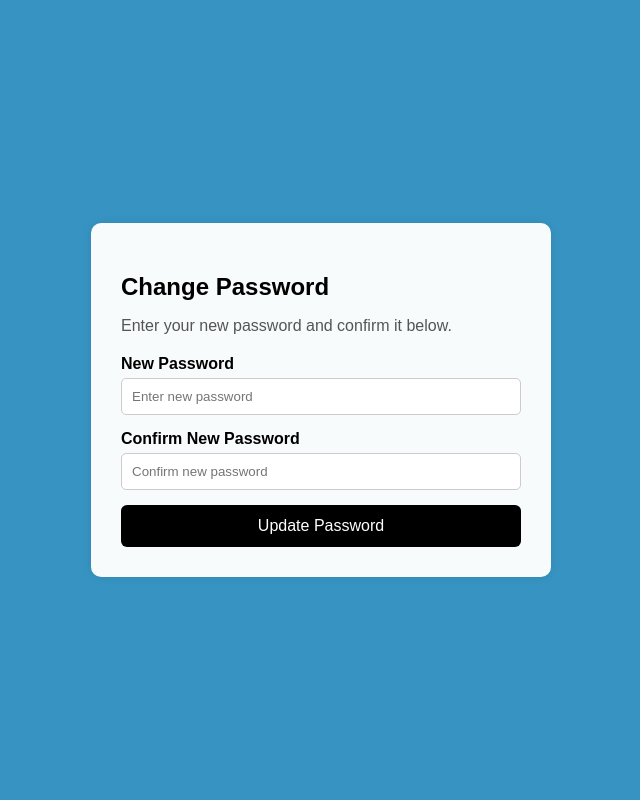
After one commit to Devendra470/Alumni_Portal, a Django app: page /passwd in a window 1280 px wide. The commit adds this page. Shown: the whole page, without its empty margins (319-959 px from the left). Run offline with Django 5.2, Linux system fonts and the light colour scheme.

Commit message:
Added Change Password Module

```diff
--- a/alumni/templates/alumni/joinnetwork.html
+++ b/alumni/templates/alumni/joinnetwork.html
@@ -23,7 +23,6 @@
         <div class="radio-group">
           <label><input type="radio" name="role" value="Alumni" checked />Alumni</label>
           <label><input type="radio" name="role" value="Student" />Student</label>
-          <label><input type="radio" name="role" value="Faculty" />Faculty</label>
         </div>
 
         <div class="input-group">
--- /dev/null
+++ b/alumni/templates/alumni/passwd.html
@@ -0,0 +1,92 @@
+<!DOCTYPE html>
+<html lang="en">
+
+<head>
+  <meta charset="UTF-8" />
+  <meta name="viewport" content="width=device-width, initial-scale=1.0" />
+  <title>Change Your Password</title>
+  <style>
+    body {
+      margin: 0;
+      padding: 0;
+      font-family: Arial, sans-serif;
+      background-color: #3794c2;
+      display: flex;
+      justify-content: center;
+      align-items: center;
+      height: 100vh;
+    }
+
+    .form-container {
+      background-color: #f8fbfb;
+      padding: 30px;
+      border-radius: 10px;
+      width: 400px;
+      box-shadow: 0 0 10px rgba(0, 0, 0, 0.1);
+    }
+
+    h2 {
+      margin-bottom: 10px;
+      font-size: 24px;
+      font-weight: bold;
+    }
+
+    p {
+      color: #555;
+      margin-bottom: 20px;
+    }
+
+    form {
+      display: flex;
+      flex-direction: column;
+    }
+
+    label {
+      font-weight: 600;
+      margin-bottom: 5px;
+    }
+
+    input[type="password"] {
+      padding: 10px;
+      margin-bottom: 15px;
+      border: 1px solid #ccc;
+      border-radius: 5px;
+    }
+
+    button {
+      background-color: #000;
+      color: #fffdfd;
+      padding: 12px;
+      border: none;
+      border-radius: 6px;
+      cursor: pointer;
+      font-size: 16px;
+    }
+
+    button:hover {
+      background-color: #333;
+    }
+  </style>
+</head>
+
+<body>
+  <div class="form-container">
+    {% if flag %}
+    <div style="text-align: center; background-color: red; border-radius: 50px 50px;">Password does not match</div>
+    {% endif %}
+    <h2>Change Password</h2>
+    <p>Enter your new password and confirm it below.</p>
+    <form method="post" action="{% url 'change_password' %}">
+      {% csrf_token %}
+      <label for="new-password">New Password</label>
+      <input type="password" name="newpassword" placeholder="Enter new password" required />
+
+      <label for="confirm-password">Confirm New Password</label>
+      <input type="password" name="confirmpassword" placeholder="Confirm new password" required />
+
+      <button type="submit">Update Password</button>
+    </form>
+  </div>
+</body>
+
+</html>
--- a/alumni/templates/alumni/signin.html
+++ b/alumni/templates/alumni/signin.html
@@ -35,7 +35,7 @@
 
             <div class="password-group">
                 <label>Password</label>
-                <a href="#" class="forgot-password">Forgot password?</a>
+                <a href="{% url 'passwd' %}" class="forgot-password">Forgot password?</a>
             </div>
             <input type="password" name="password" required>
 
--- a/alumni/templates/alumni/student.html
+++ b/alumni/templates/alumni/student.html
@@ -1,10 +1,11 @@
 <!DOCTYPE html>
 <html lang="en">
+  {% load static %}
 <head>
   <meta charset="UTF-8" />
   <meta name="viewport" content="width=device-width, initial-scale=1.0"/>
   <title>University Alumni</title>
-  <link rel="stylesheet" href="student.css" />
+  <link rel="stylesheet" href="{%static 'student.css'%}" />
 </head>
 <body>
   <header class="navbar">
--- a/alumni/urls.py
+++ b/alumni/urls.py
@@ -11,4 +11,6 @@ urlpatterns = [
     path('logout',views.logout,name='logout'),
     path('verify_otp',views.verify_otp,name="verify_otp"),
     path('resend_otp',views.resend_otp,name='resend_otp'),
+    path('change_password',views.change_password,name='change_password'),
+    path('passwd',views.password_change_page,name='passwd'),
 ]
--- a/alumni/views.py
+++ b/alumni/views.py
@@ -19,6 +19,10 @@ def signup(request):
 # Displaying SIgnin Page
 def signin(request):
     return render(request,'alumni/signin.html')
+
+# Module to display password change page
+def password_change_page(request):
+    return render(request,'alumni/passwd.html')
 
 # Module to Signup
 def create_account(request):
@@ -169,3 +173,14 @@ def Create_user(signup_data):
                                       password=signup_data['hashed_password'],
                                       graduation_year=signup_data['gradyear'],
                                       degree=signup_data['degree'])
+
+
+def change_password(request):
+    new_password=request.POST.get('newpassword')
+    confirm_password=request.POST.get('confirmpassword')
+    print(new_password)
+    print(confirm_password)
+    if(new_password==confirm_password):
+          pass
+    else:
+         return render(request,'alumni/passwd.html',{'flag': True})
```
Also changed, not shown: alumni/templates/alumni/alumni.html (+35 -10 lines), alumni/templates/alumni/index.html (+21 -10 lines), static/style.css (+47 -22 lines), db.sqlite3, static/IMG_20250415_163103.jpg (added).
